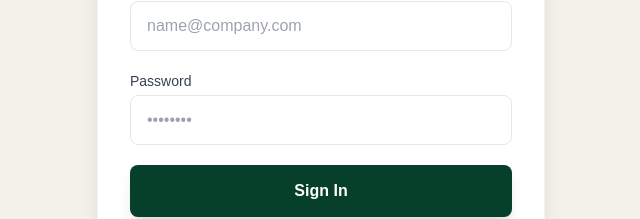
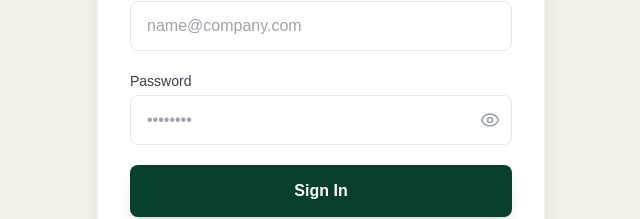
Before and after one commit to bgalvan1277/legacy-owner-portal, a Next.js app: page / in a window 1280 px wide. Shown: the part 387-606 px from the top of the page, without its empty margins (319-959 px from the left). Built offline with nearby package versions, Linux system fonts and the light colour scheme.

Commit message:
feat: Add password visibility toggle to registration and login forms

```diff
--- a/app/page.tsx
+++ b/app/page.tsx
@@ -2,7 +2,7 @@
 
 import { useState } from 'react';
 import { useRouter } from 'next/navigation';
-import { Loader2, CheckCircle2 } from 'lucide-react';
+import { Loader2, CheckCircle2, Eye, EyeOff } from 'lucide-react';
 
 import Image from 'next/image';
 
@@ -20,6 +20,8 @@ export default function Home() {
   const [error, setError] = useState('');
   const [successMessage, setSuccessMessage] = useState('');
   const [isSuccess, setIsSuccess] = useState(false);
+  const [showPassword, setShowPassword] = useState(false);
+  const [showConfirmPassword, setShowConfirmPassword] = useState(false);
 
   const handleSubmit = async (e: React.FormEvent) => {
     e.preventDefault();
@@ -176,27 +178,45 @@ export default function Home() {
 
           <div>
             <label className="block text-sm font-medium text-gray-700 mb-1">Password</label>
+            <div className="relative">
               <input
-              type="password"
+                type={showPassword ? "text" : "password"}
                 required
                 value={password}
                 onChange={(e) => setPassword(e.target.value)}
-              className="w-full px-4 py-3 rounded-lg border border-gray-200 focus:ring-2 focus:ring-brand-gold focus:border-transparent outline-none transition-all text-gray-900 placeholder:text-gray-400"
+                className="w-full px-4 py-3 rounded-lg border border-gray-200 focus:ring-2 focus:ring-brand-gold focus:border-transparent outline-none transition-all text-gray-900 placeholder:text-gray-400 pr-10"
                 placeholder="••••••••"
               />
+              <button
+                type="button"
+                onClick={() => setShowPassword(!showPassword)}
+                className="absolute right-3 top-1/2 -translate-y-1/2 text-gray-400 hover:text-gray-600 focus:outline-none"
+              >
+                {showPassword ? <EyeOff size={20} /> : <Eye size={20} />}
+              </button>
+            </div>
           </div>
 
           {!isLogin && (
             <div>
               <label className="block text-sm font-medium text-gray-700 mb-1">Verify Password</label>
+              <div className="relative">
                 <input
-                type="password"
+                  type={showConfirmPassword ? "text" : "password"}
                   required
                   value={confirmPassword}
                   onChange={(e) => setConfirmPassword(e.target.value)}
-                className="w-full px-4 py-3 rounded-lg border border-gray-200 focus:ring-2 focus:ring-brand-gold focus:border-transparent outline-none transition-all text-gray-900 placeholder:text-gray-400"
+                  className="w-full px-4 py-3 rounded-lg border border-gray-200 focus:ring-2 focus:ring-brand-gold focus:border-transparent outline-none transition-all text-gray-900 placeholder:text-gray-400 pr-10"
                   placeholder="••••••••"
                 />
+                <button
+                  type="button"
+                  onClick={() => setShowConfirmPassword(!showConfirmPassword)}
+                  className="absolute right-3 top-1/2 -translate-y-1/2 text-gray-400 hover:text-gray-600 focus:outline-none"
+                >
+                  {showConfirmPassword ? <EyeOff size={20} /> : <Eye size={20} />}
+                </button>
+              </div>
             </div>
           )}
 
```
Lines whose indentation alone changed are shown as unchanged.
